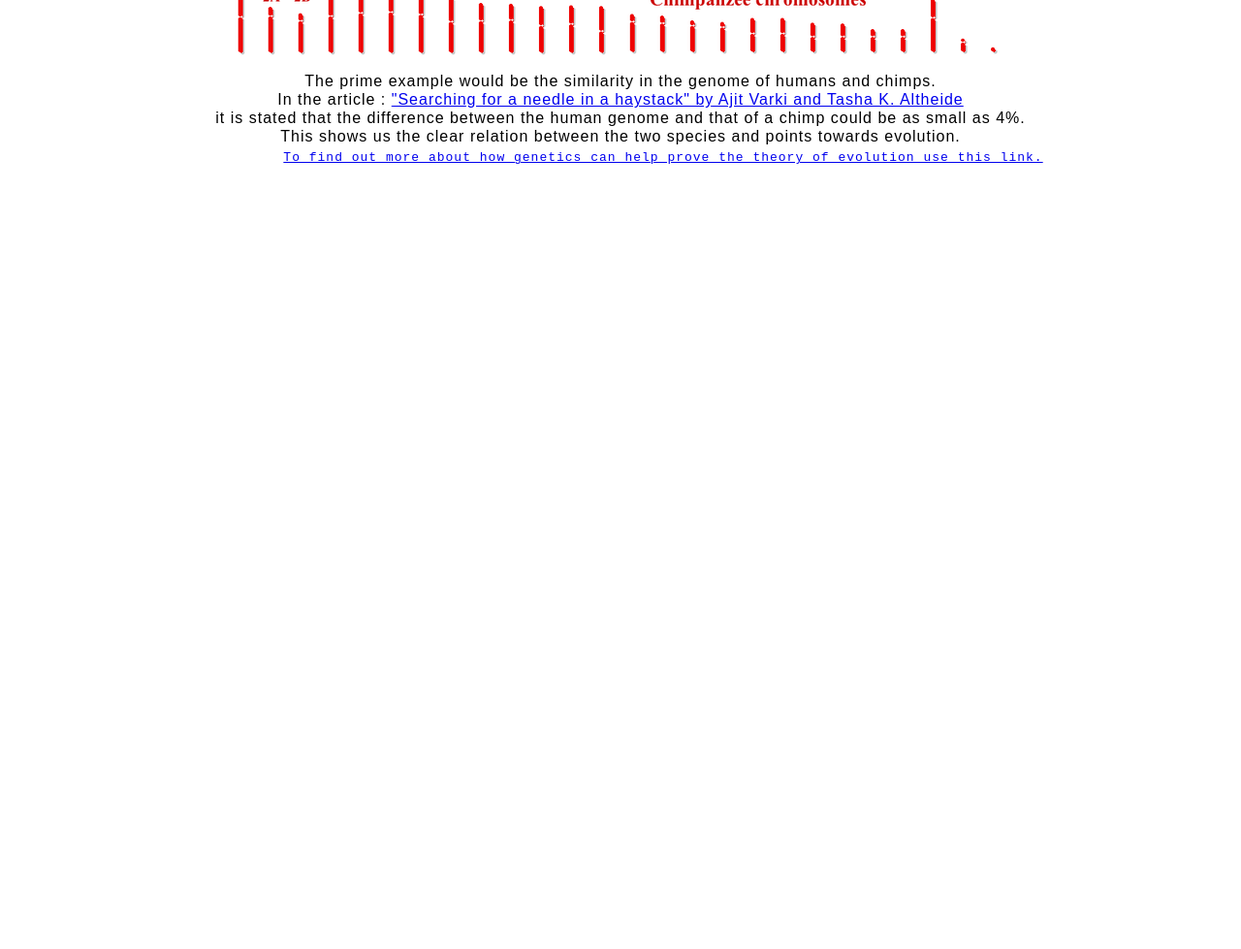
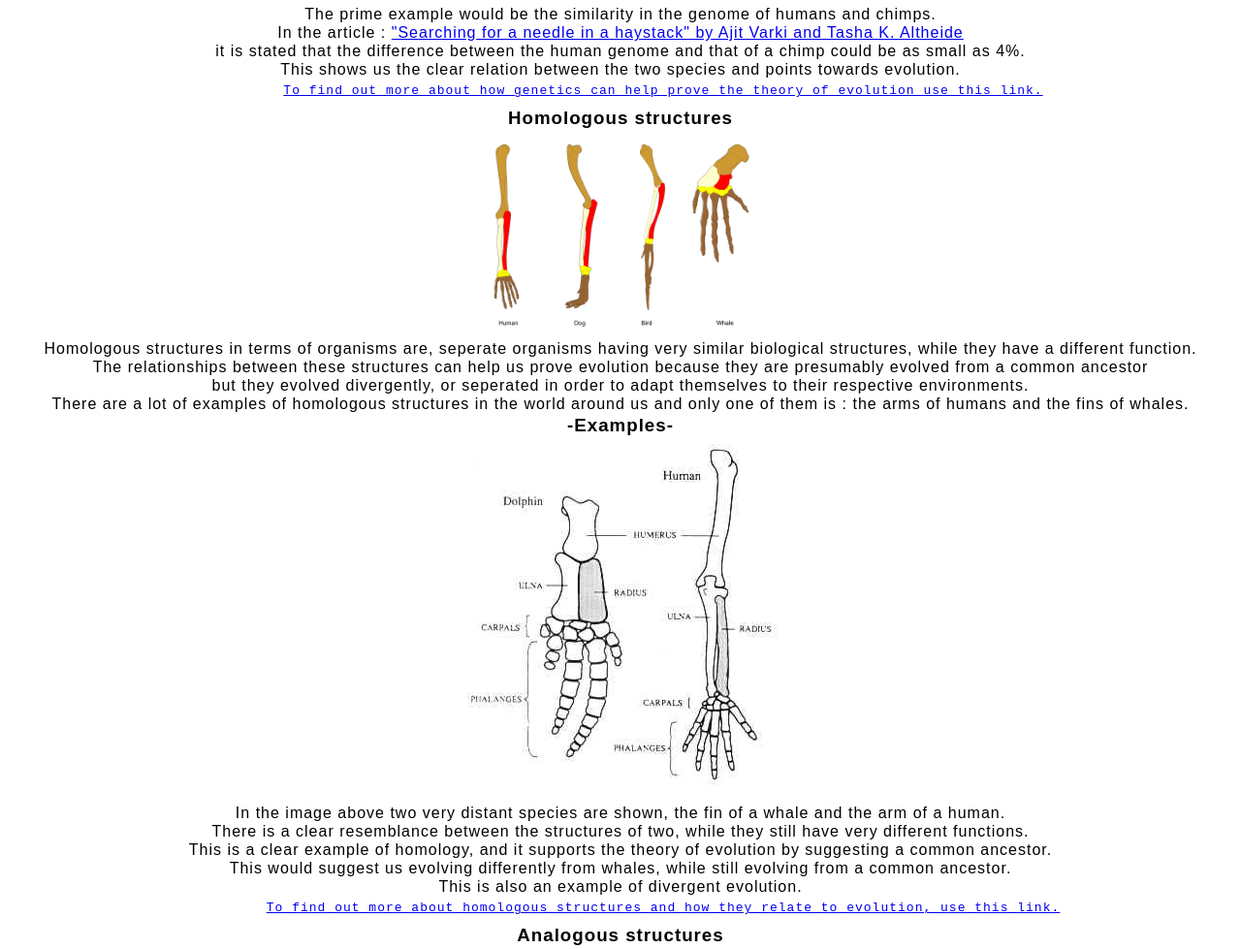
Before and after one commit to lukaevolution/lukaevolution.github.io, a plain HTML site: page index.html in a window 1280 px wide. Shown: the part 4606-5585 px from the top of the page at 97% size. Before the commit the page ends 4826 px from the top, so only its background shows below. Drawn offline with Linux system fonts and the light colour scheme.

Commit message:
Homology-Push

```diff
--- a/index.html
+++ b/index.html
@@ -125,7 +125,7 @@
 
       <div class="DNA">
         <h3>Genetics</h3>
-        <img src="DNA.png" height="200">
+        <img src="images.png">
         <p>DNA is the genetic blueprint in every cell of our body and it dictates everything in our body,</p><p> from the colour of our eyes to the complex processes that happen in our cells.</p>
         <p>Scientists have found a way to test this genetic information and are thus able to compare how similar different species are.</p>
         <p>This method can thus help us prove the theory of evolution by</p><p> being able to tell us how closely or distantly related certain species are.</p>
@@ -139,8 +139,6 @@
         <p>it is stated that the difference between the human genome and that of a chimp could be as small as 4%.</p>
         <p>This shows us the clear relation between the two species and points towards evolution.</p>
 
-
-
         <pre>
 
           <a href="http://humanorigins.si.edu/evidence/genetics">To find out more about how genetics can help prove the theory of evolution use this link.</a>
@@ -149,7 +147,31 @@
 
       </div>
 
+      <div class="Homology and Analogy">
+        <h3>Homologous structures</h3>
+          <img src="Strut.png" height="200">
+        <p>Homologous structures in terms of organisms are, seperate organisms having very similar biological structures, while they have a different function.</p>
+        <p>The relationships between these structures can help us prove evolution because they are presumably evolved from a common ancestor</p>
+        <p>but they evolved divergently, or seperated in order to adapt themselves to their respective environments.</p>
+        <p>There are a lot of examples of homologous structures in the world around us and only one of them is : the arms of humans and the fins of whales.</p>
+        <h3>-Examples-</h3>
+        <img src="anatomy2.jpg">
+        <p>In the image above two very distant species are shown, the fin of a whale and the arm of a human.</p>
+        <p>There is a clear resemblance between the structures of two, while they still have very different functions.</p>
+        <p>This is a clear example of homology, and it supports the theory of evolution by suggesting a common ancestor.</p>
+        <p>This would suggest us evolving differently from whales, while still evolving from a common ancestor.</p>
+        <p>This is also an example of divergent evolution.</p>
 
+        <pre>
+
+          <a href="https://www.thoughtco.com/about-homologous-structures-1224763">To find out more about homologous structures and how they relate to evolution, use this link.</a>
+
+        </pre>
+
+        <h3>Analogous structures </h3>
+        <img src="Analogous.gif" height="200">
+        <p>In terms of organisms analogous structures are: very different structures in different species, but these structures have the exact same function.</p>
+      </div>
     </div>
   </body>
 </html>
```
Also changed, not shown: Strut.png (added), analogous.gif (added), anatomy2.jpg (added), bat_bird.gif (added), images.png (added), 1 other file.
